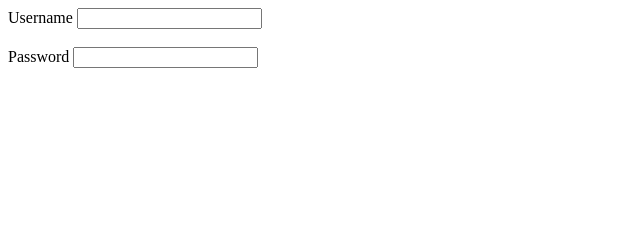
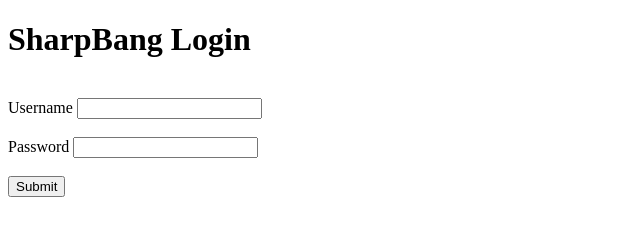
Before and after one commit to ajemian924/SharpBang, a plain HTML site: page UI.html in a window 1280 px wide. Shown: the whole page, without its empty margins (0-640 px from the left). Drawn offline with Linux system fonts and the light colour scheme.

Commit message:
Add heading to SharpBang Login page

```diff
--- a/UI.html
+++ b/UI.html
@@ -4,6 +4,10 @@
     <title> SharpBang Login </title>
   </head>
   <body>
+
+    <h1> SharpBang Login </h1>
+
+    <br>
 
     <form>
 
@@ -22,7 +26,7 @@
       <br>
 
       <div>
-        <input type="submit>
+        <input type="submit">
       </div>
 
     </form>
```
